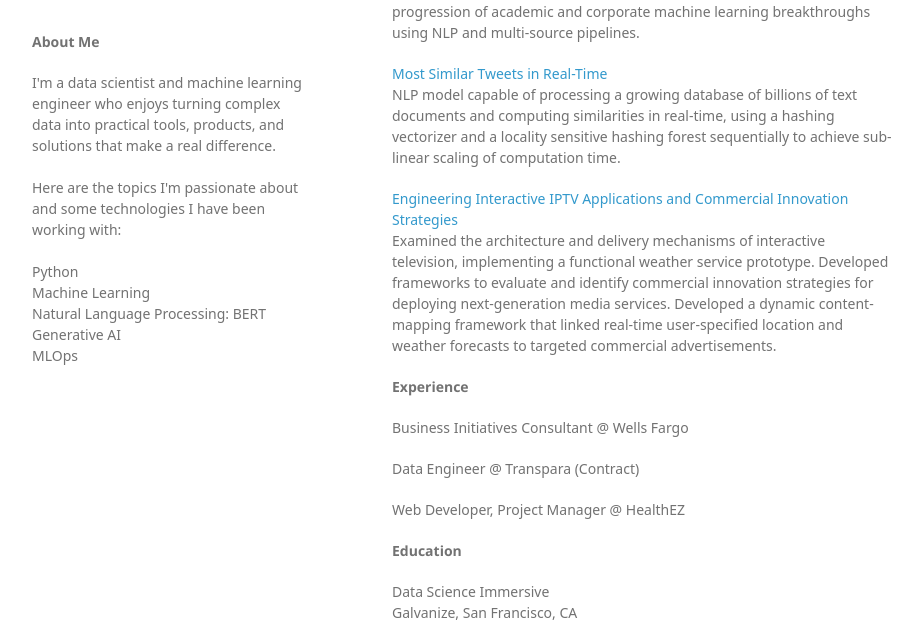
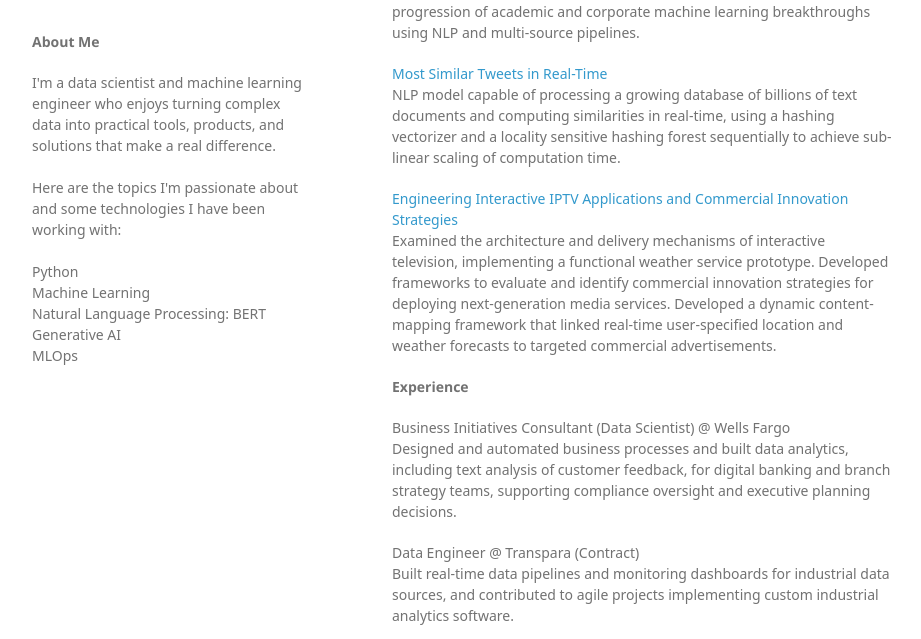
Before and after one commit to minoobeyzavi/minoobeyzavi.github.io, a plain HTML site: page index.html in a window 1280 px wide. Shown: the part 161-800 px from the top of the page, without its empty margins (178-1099 px from the left). Drawn offline with Linux system fonts and the light colour scheme; a web font is replaced by a local one.

Commit message:
Add job scope and updated title to the Experience section

```diff
--- a/index.html
+++ b/index.html
@@ -57,11 +57,14 @@
 
 <p><b>Experience</b></p>
 
-     <p>Business Initiatives Consultant @ Wells Fargo</p>
+     <p>Business Initiatives Consultant (Data Scientist) @ Wells Fargo<br>
+     Designed and automated business processes and built data analytics, including text analysis of customer feedback, for digital banking and branch strategy teams, supporting compliance oversight and executive planning decisions.</p>
 
-     <p>Data Engineer @ Transpara (Contract)</p>
+     <p>Data Engineer @ Transpara (Contract)<br>
+     Built real-time data pipelines and monitoring dashboards for industrial data sources, and contributed to agile projects implementing custom industrial analytics software.</p>
 
-     <p>Web Developer, Project Manager @ HealthEZ</p>
+     <p>Web Developer, Project Manager @ HealthEZ<br>
+     Led web development and project management for secure healthcare software handling ePHI, managing external development teams and building web portals, decision-support tools, and data models for members, providers, and internal departments. </p>
 
 
      <a id="authors-and-contributors" class="anchor" href="#authors-and-contributors" aria-hidden="true"><span class="octicon octicon-link"></span></a>
```
